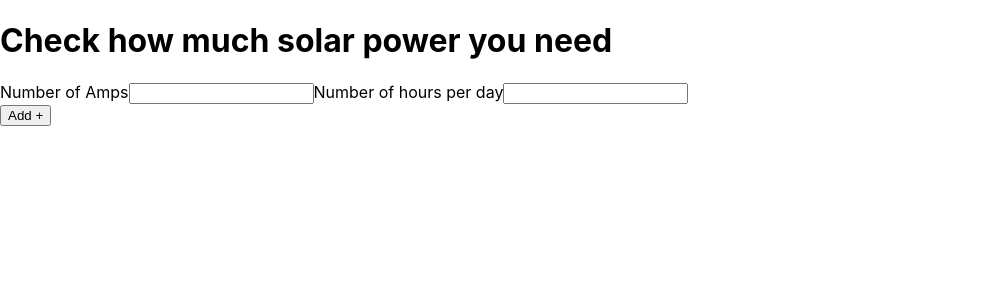
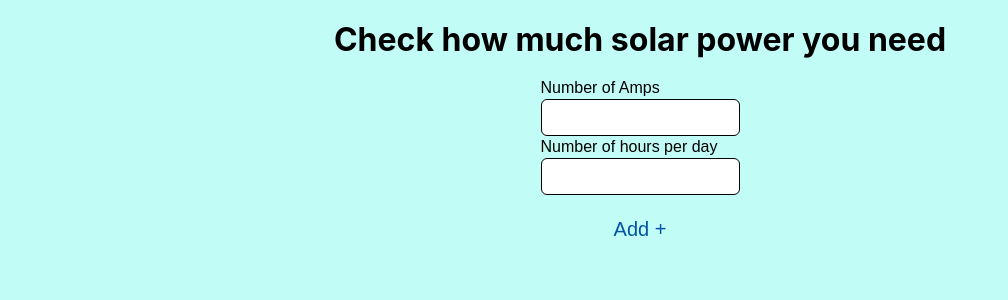
Before and after one commit to hngi/team_melinoe_solar_calculator, a React (Create React App) app: page / in a window 1280 px wide. Shown: the top 300 px of the page, without its empty margins (0-1008 px from the left). Built offline with nearby package versions, Linux system fonts and the light colour scheme.

Commit message:
css added

```diff
--- /dev/null
+++ b/src/components/home.css
@@ -0,0 +1,37 @@
+.Home{
+	background-color: #C2FCF7;
+	padding: 20px;
+	display: flex;
+	flex-direction: column;
+	align-items: center;
+	height: 100vh;
+}
+h1{
+	margin:0;
+}
+ form{
+	 display: flex;
+	 flex-direction: column;
+	 /* background-color:white; */
+	 padding:20px;
+ }
+ label{
+	 font-family: Arial, Helvetica, sans-serif;
+ }
+ input{
+	 margin:2px 0;
+	 padding:10px;
+	 border-radius: 6px;
+	 border:1px solid #000000;
+ }
+ button{
+	 background: transparent;
+	 border:none;
+	 color:#0353A4;
+	 font-size:20px;
+	 outline:none;
+ }
+ p{
+	font-family: Arial, Helvetica, sans-serif;
+	font-size:20px;
+ }
--- a/src/components/home.js
+++ b/src/components/home.js
@@ -1,4 +1,5 @@
 import React, { Component } from "react";
+import './home.css'
 
 
 class Home extends Component {
@@ -31,7 +32,7 @@ class Home extends Component {
 	};
 	render() {
 		return (
-			<div>
+			<div className="Home">
 				<h1>Check how much solar power you need</h1>
 				{this.state.values.map((val, index) => {
 					let ampsID = `amps-${index}` , hoursID = `hours-${index}`
```
